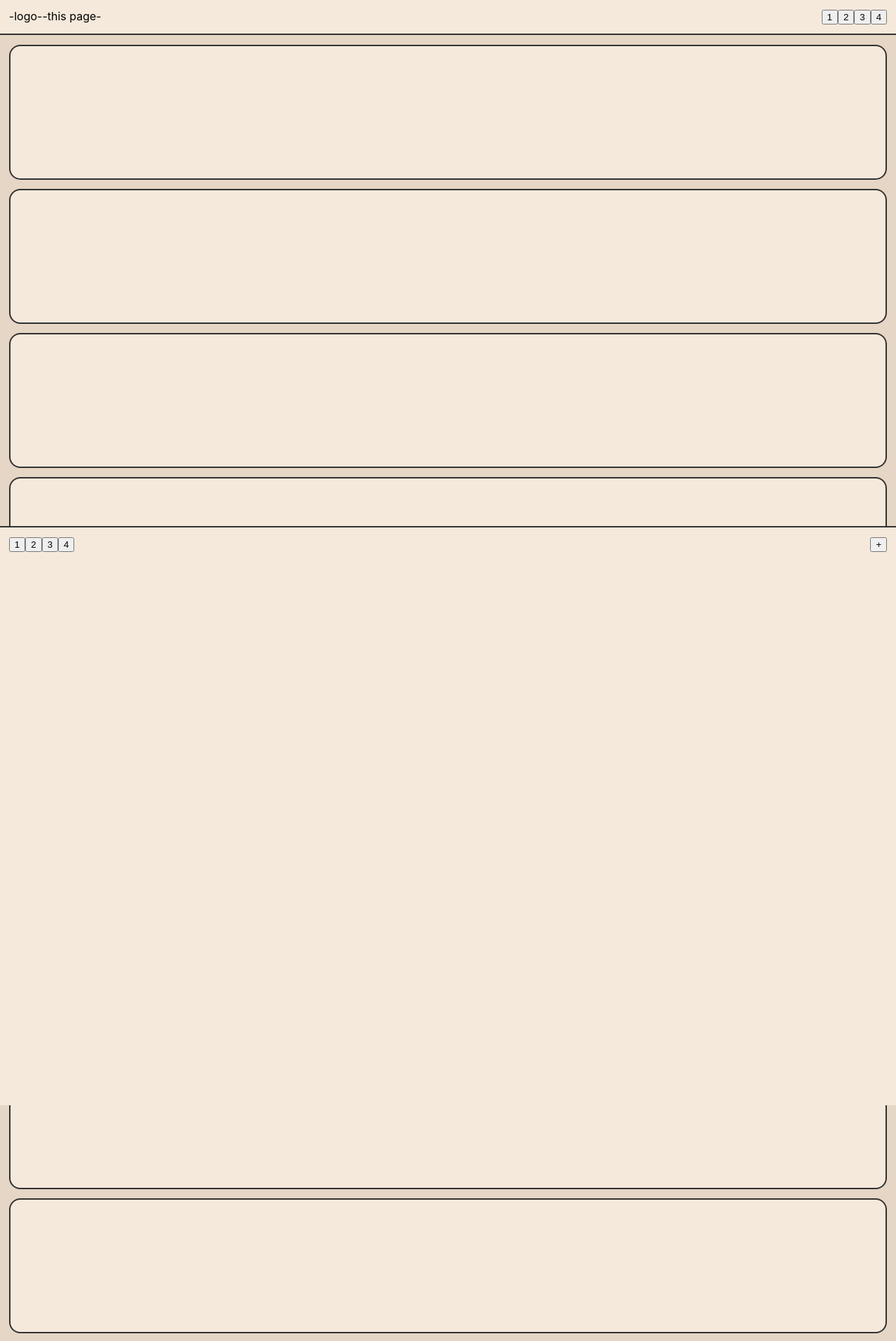
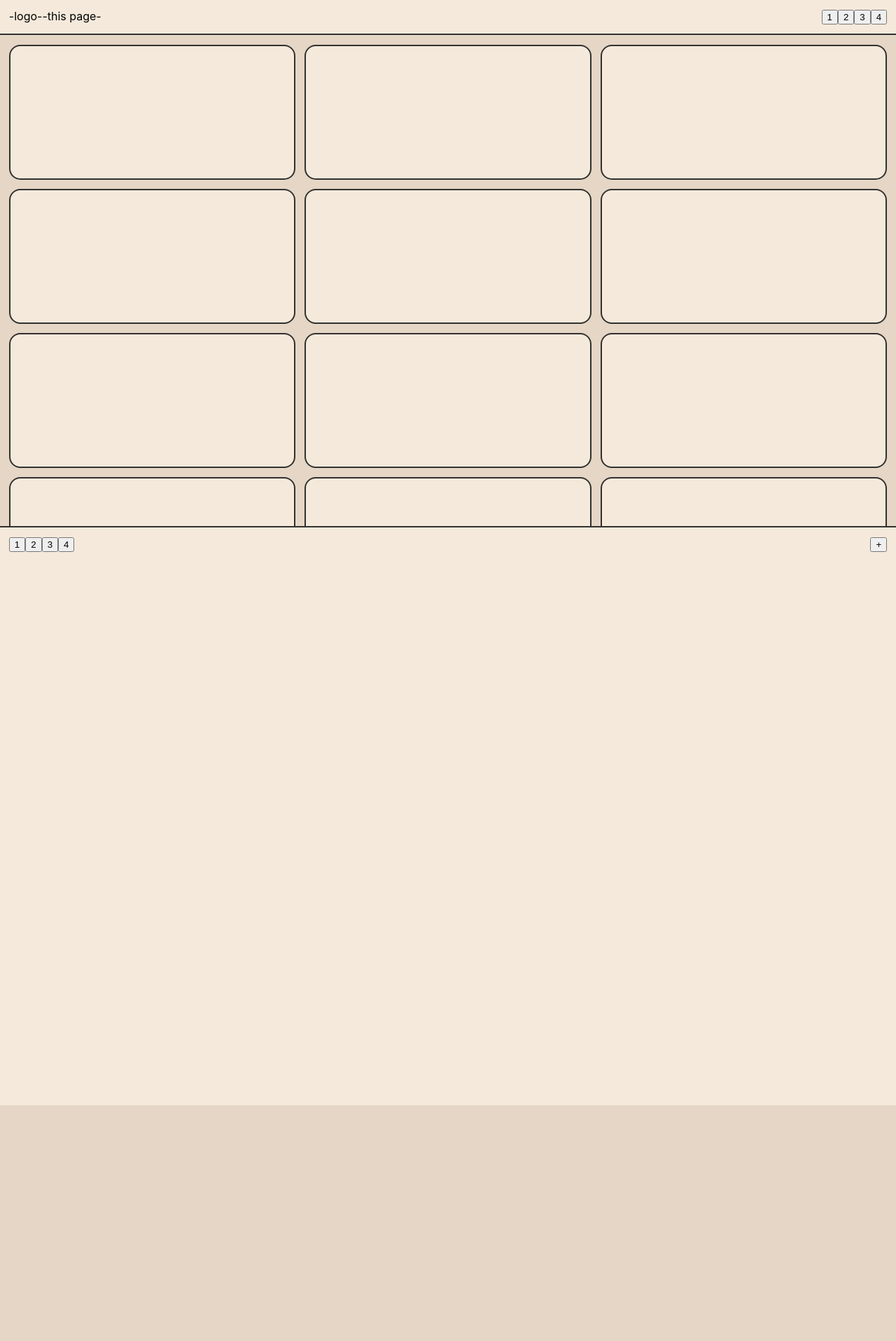
Before and after one commit to Meiraline/my-planer, a React (Create React App) app: page / in a window 1280 px wide. Shown: the top 1917 px of the page at 70% size. After the commit the page ends 1558 px from the top, so only its background shows below. Built offline with nearby package versions, Linux system fonts and the light colour scheme.

Commit message:
архитектура + модули css

```diff
--- a/src/App.css
+++ b/src/App.css
@@ -1,6 +1,5 @@
-/*Для всего проекта*/
 
-html{
+html {
   text-align: center;
   background-color: #E5D6C5;
 }
@@ -10,69 +9,8 @@ html{
   background-color: #E5D6C5;
   height: 100vh;
 
-  display: flex;
-  flex-direction:column;
-  justify-content: start;
+ display: flex;
+ flex-direction: column;
+ justify-content: start;
 
 }
-
-/*Базовая разметка*/
-
-.BlokHome{
-  padding: 1vw;
-  padding-top: 5vw;
-  padding-bottom: 5vw;
-
-  display: grid;
-  grid-auto-flow: dense;
-
-  grid-template-columns: repeat(12, 1fr);
-  grid-auto-rows: 7.05vw;
-
-  gap: 1vw;
-}
-
-
-.Blok {
-  background-color: #F5E9DB;
-  border: 0.3vh solid #313131;
-  border-radius: 1rem;
-
-
-  padding: 2vw;
-
-  grid-column: span 12;
-  grid-row: span 2;
-
-}
-
-/*Блоки меню*/
-
-.TopMenu{
-  background-color: #F5E9DB;
-  border-bottom: 0.3vh solid #313131;
-  padding: 1vw;
-
-  display: flex;
-  flex-direction: row;
-  justify-content: space-between;
-  position: fixed;
-  width: 98vw;
-}
-
-.MenuBottom{
-
-  background-color: #F5E9DB;
-  border-top: 0.3vh solid #313131;
-  padding: 1vw;
-
-  display: flex;
-  flex-direction: row;
-  justify-content: space-between;
-
-  position: fixed;
-  top: 94vh;
-  width: 98vw;
-  height: 100%;
-
-}
--- /dev/null
+++ b/src/Base_components/BlokHome/BlokHome.jsx
@@ -0,0 +1,32 @@
+import Blok from "../../Bloks/Blok";
+import classes from "./BlokHome.module.css"
+
+function BlokHome() {
+    return (
+        <div className={classes.BlokHome}>
+            <Blok />
+            <Blok />
+            <Blok />
+            <Blok />
+            <Blok />
+            <Blok />
+            <Blok />
+            <Blok />
+            <Blok />
+            <Blok />
+            <Blok />
+            <Blok />
+            <Blok />
+            <Blok />
+            <Blok />
+            <Blok />
+            <Blok />
+            <Blok />
+            <Blok />
+            <Blok />
+            <Blok />
+        </div>
+    )
+}
+
+export default BlokHome;
--- /dev/null
+++ b/src/Base_components/BlokHome/BlokHome.module.css
@@ -0,0 +1,15 @@
+
+
+.BlokHome {
+    padding: 1vw;
+    padding-top: 5vw;
+    padding-bottom: 5vw;
+
+    display: grid;
+    grid-auto-flow: dense;
+
+    grid-template-columns: repeat(12, 1fr);
+    grid-auto-rows: 7.05vw;
+
+    gap: 1vw;
+   }
--- a/src/components/MenuBottom.jsx
+++ b/src/Base_components/MenuBottom/MenuBottom.jsx
@@ -1,6 +1,12 @@
+
+import classes from './MenuBottom.module.css'
+
+
+
+
 function MenuBottom(){
     return(
-      <div className='MenuBottom'>
+      <div className={classes.MenuBottom}>
         <div>
         <button>1</button>
         <button>2</button>
--- /dev/null
+++ b/src/Base_components/MenuBottom/MenuBottom.module.css
@@ -0,0 +1,16 @@
+.MenuBottom {
+
+    background-color: #F5E9DB;
+    border-top: 0.3vh solid #313131;
+    padding: 1vw;
+
+    display: flex;
+    flex-direction: row;
+    justify-content: space-between;
+
+    position: fixed;
+    top: 94vh;
+    width: 98vw;
+    height: 100%;
+
+  }
--- a/src/components/MenuTop.jsx
+++ b/src/Base_components/MenuTop/MenuTop.jsx
@@ -1,7 +1,10 @@
+import classes from './MenuTop.module.css'
+
+
 function MenuTop(){
     return(
 
-      <div className='TopMenu'>
+      <div className={classes.TopMenu}>
         <div>
           <a>-logo-</a>
           <a>-this page-</a>
@@ -18,5 +21,4 @@ function MenuTop(){
   }
 
 
-
   export default MenuTop;
--- /dev/null
+++ b/src/Base_components/MenuTop/MenuTop.module.css
@@ -0,0 +1,13 @@
+
+
+.TopMenu {
+    background-color: #F5E9DB;
+    border-bottom: 0.3vh solid #313131;
+    padding: 1vw;
+
+    display: flex;
+    flex-direction: row;
+    justify-content: space-between;
+    position: fixed;
+    width: 98vw;
+  }
--- /dev/null
+++ b/src/Bloks/Blok.jsx
@@ -0,0 +1,15 @@
+import classes from "./Blok.module.css"
+
+
+
+function Blok() {
+    return (
+        <div className={classes.Blok}>
+
+        </div>
+    );
+
+}
+
+
+export default Blok;
--- /dev/null
+++ b/src/Bloks/Blok.module.css
@@ -0,0 +1,12 @@
+.Blok {
+
+    background-color: #F5E9DB;
+    border: 0.3vh solid #313131;
+    border-radius: 1rem;
+
+
+    padding: 2vw;
+    grid-column: span 4;
+    grid-row: span 2;
+
+  }
--- a/src/components/BlokHome.jsx
+++ /dev/null
@@ -1,37 +0,0 @@
-function BlokHome(){
-    return(
-      <div className='BlokHome'>
-        <Blok></Blok>
-        <Blok></Blok>
-        <Blok></Blok>
-        <Blok></Blok>
-        <Blok></Blok>
-        <Blok></Blok>
-        <Blok></Blok>
-        <Blok></Blok>
-        <Blok></Blok>
-        <Blok></Blok>
-        <Blok></Blok>
-        <Blok></Blok>
-        <Blok></Blok>
-        <Blok></Blok>
-        <Blok></Blok>
-        <Blok></Blok>
-        <Blok></Blok>
-        <Blok></Blok>
-        <Blok></Blok>
-        <Blok></Blok>
-        <Blok></Blok>
-      </div>
-    )
-  }
-
-// базовые блоки
-
-function Blok(){
-    return(
-      <div className='Blok'></div>
-    );
-  }
-
-  export default BlokHome;
```
Also changed, not shown: src/App.js (+7 -6 lines).
